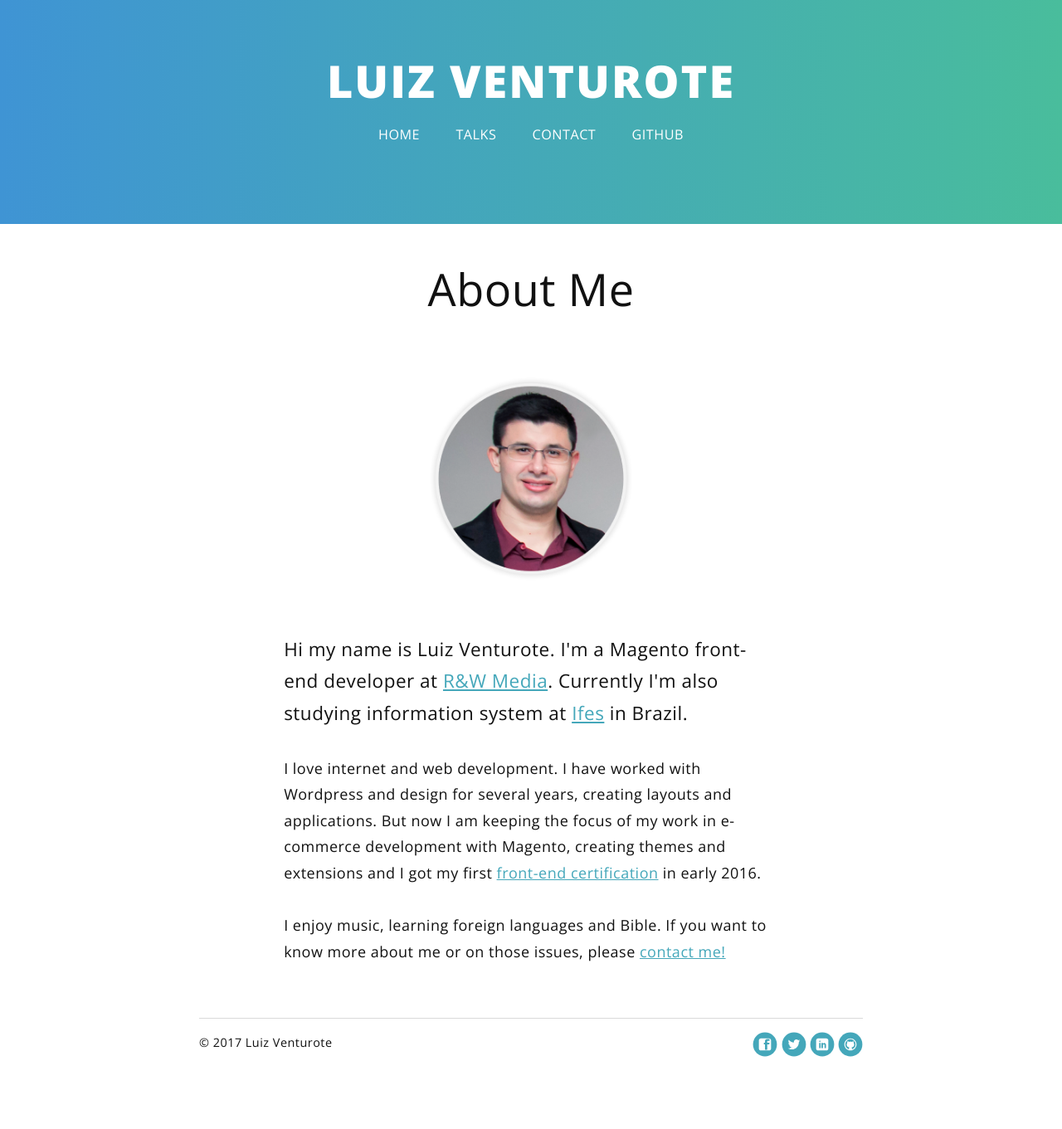
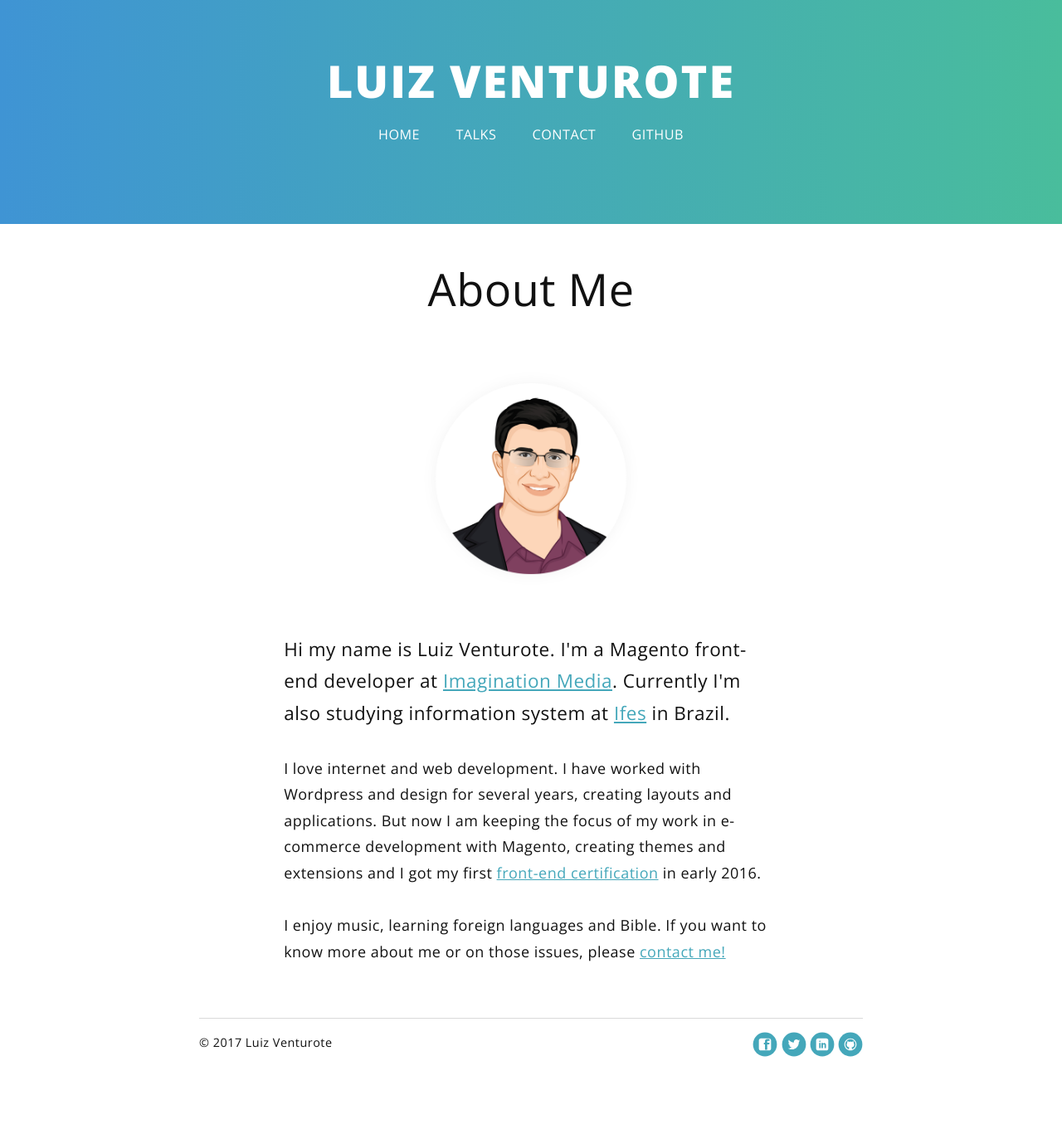
Before and after one commit to luizventurote/luizventurote.github.com, a Jekyll site: the page built from about.md, in a window 1280 px wide. Shown: the whole page at 83% size. Built offline with Jekyll 4.4.1, drawn with Linux system fonts in a browser that asks for light colours; nearby versions of some CDN libraries; Markdown is read by kramdown in place of the engine named in the settings.

Commit message:
Update about me page

```diff
--- a/about.md
+++ b/about.md
@@ -9,7 +9,7 @@ title: About Luiz Venturote
     <img src="{{ '/assets/img/avatar.png' | prepend: site.baseurl }}" alt="Luiz Venturote">
   </div>
 
-	<p class="intro">Hi my name is Luiz Venturote. I'm a Magento front-end developer at <a href="https://www.randwmedia.com/" target="_blank">R&W Media</a>. Currently I'm also studying information system at <a href="http://www.ifes.edu.br/" target="_blank">Ifes</a> in Brazil.</p>
+	<p class="intro">Hi my name is Luiz Venturote. I'm a Magento front-end developer at <a href="https://www.imaginemage.com/" target="_blank">Imagination Media</a>. Currently I'm also studying information system at <a href="http://www.ifes.edu.br/" target="_blank">Ifes</a> in Brazil.</p>
 
 	<p>I love internet and web development. I have worked with Wordpress and design for several years, creating layouts and applications. But now I am keeping the focus of my work in e-commerce development with Magento, creating themes and extensions and I got my first <a href="https://www.magentocommerce.com/certification/directory/dev/2261168/" target="_blank">front-end certification</a> in early 2016.</p>
 
```
Also changed, not shown: assets/img/avatar.png, 1 other file.
